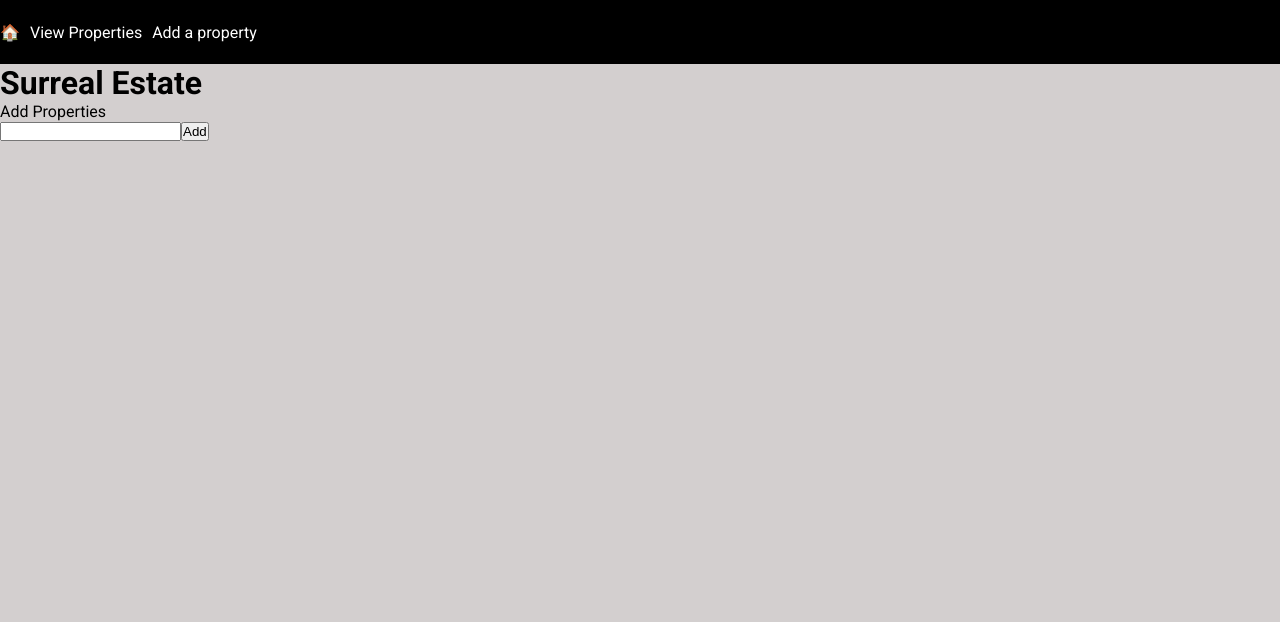
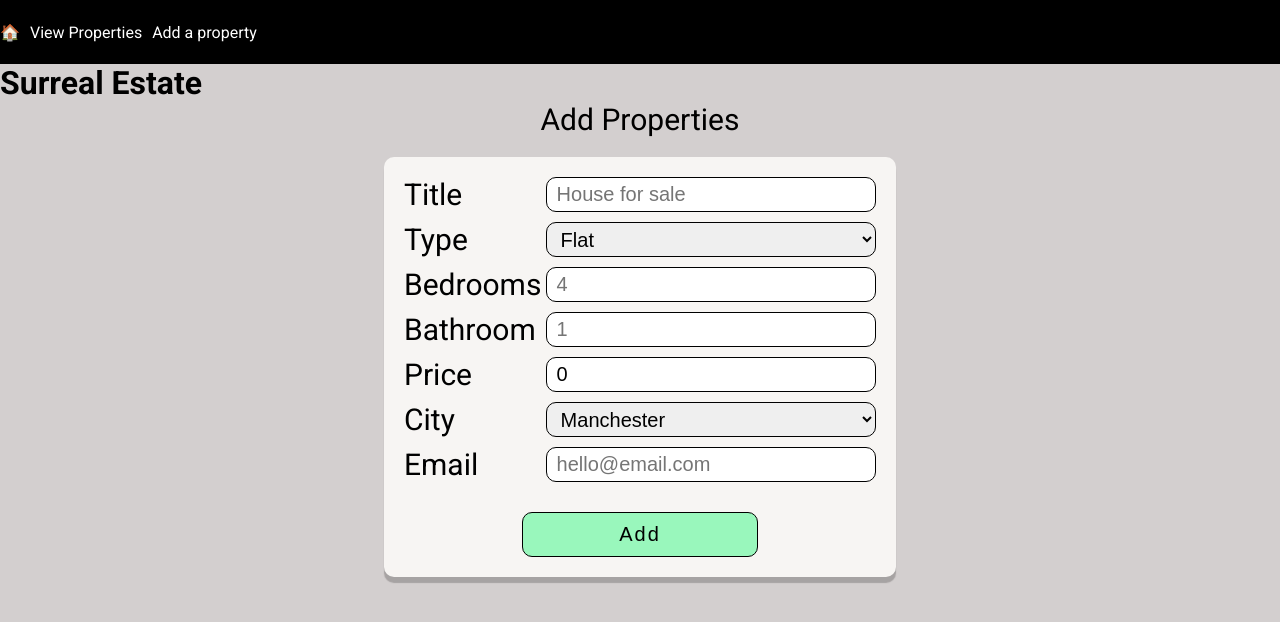
Before and after one commit to greenchul/Surreal-Estate-App, a React (Create React App) app: page /add-property in a window 1280 px wide. Shown: the top 622 px of the page. Built offline with nearby package versions, Linux system fonts and the light colour scheme.

Commit message:
AddProperty components added with tests

```diff
--- a/src/components/AddProperty.js
+++ b/src/components/AddProperty.js
@@ -5,6 +5,10 @@ const AddProperty = () => {
   const initialState = {
     fields: {
       title: "",
+      type: "Flat",
+      bedrooms: 0,
+      bathrooms: 0,
+      price: 0,
       city: "Manchester",
     },
   };
@@ -13,24 +17,118 @@ const AddProperty = () => {
 
   const handleAddProperty = (e) => {
     e.preventDefault();
-    console.log(fields);
   };
   const handleFieldChange = (e) => {
-    console.log(e.target.name, e.target.value);
     setFields({ ...fields, [e.target.name]: e.target.value });
   };
   return (
     <div className="add-property">
       <p>Add Properties</p>
-      <form onSubmit={handleAddProperty}>
+      <form onSubmit={handleAddProperty} className="add-property__form">
+        <label htmlFor="title">
+          Title
           <input
             id="title"
             name="title"
             value={fields.title}
             onChange={handleFieldChange}
+            placeholder="House for sale"
+            className="add-property__form__field"
           />
+        </label>
 
+        <label htmlFor="type">
+          Type
+          <select
+            id="type"
+            name="type"
+            value={fields.type}
+            onChange={handleFieldChange}
+            className="add-property__form__field"
+          >
+            <option value="Flat">Flat</option>
+            <option value="Detached">Detached</option>
+            <option value="Semi-Detached">Semi-Detached</option>
+            <option value="Terraced">Terraced</option>
+            <option value="End of Terrace">End of Terrace</option>
+            <option value="Cottage">Cottage</option>
+            <option value="Bungalow">Bungalow</option>
+          </select>
+        </label>
+
+        <label htmlFor="bedrooms">
+          Bedrooms
+          <input
+            type="number"
+            id="bedrooms"
+            placeholder="4"
+            min="0"
+            max="20"
+            name="bedrooms"
+            // value={fields.bedrooms}
+            onChange={handleFieldChange}
+            className="add-property__form__field"
+          />
+        </label>
+
+        <label htmlFor="bathrooms">
+          Bathroom
+          <input
+            type="number"
+            id="bathrooms"
+            min="0"
+            max="15"
+            name="bathrooms"
+            // value={fields.bathrooms}
+            onChange={handleFieldChange}
+            className="add-property__form__field"
+            placeholder="1"
+          />
+        </label>
+
+        <label htmlFor="price">
+          Price
+          <input
+            type="number"
+            name="price"
+            id="price"
+            value={fields.price}
+            min="0"
+            onChange={handleFieldChange}
+            className="add-property__form__field"
+          />
+        </label>
+
+        <label htmlFor="city">
+          City
+          <select
+            id="city"
+            name="city"
+            value={fields.city}
+            onChange={handleFieldChange}
+            className="add-property__form__field"
+          >
+            <option value="Manchester">Manchester</option>
+            <option value="Leeds">Leeds</option>
+            <option value="Sheffield">Sheffield</option>
+            <option value="Liverpool">Liverpool</option>
+          </select>
+        </label>
+
+        <label htmlFor="email">
+          Email
+          <input
+            type="email"
+            id="email"
+            name="email"
+            placeholder="hello@email.com"
+            onChange={handleFieldChange}
+            className="add-property__form__field"
+          />
+        </label>
+        <div className="add-property__form__button">
           <button type="submit">Add</button>
+        </div>
       </form>
     </div>
   );
--- a/src/components/NavBar.js
+++ b/src/components/NavBar.js
@@ -10,12 +10,12 @@ const NavBar = () => {
           🏠
         </li>
         <li>
-          <Link exact to="/" className="navbar-links">
+          <Link to="/" className="navbar-links">
             View Properties
           </Link>
         </li>
         <li>
-          <Link exact to="/add-property" className="navbar-links">
+          <Link to="/add-property" className="navbar-links">
             Add a property
           </Link>
         </li>
--- a/src/index.css
+++ b/src/index.css
@@ -1,6 +1,7 @@
 * {
   padding: 0;
   margin: 0;
+  box-sizing: border-box;
 }
 
 body {
--- a/src/styles/AddProperty.css
+++ b/src/styles/AddProperty.css
@@ -0,0 +1,65 @@
+.add-property {
+  display: flex;
+  flex-direction: column;
+  align-items: center;
+  font-size: 30px;
+}
+.add-property__form {
+  padding: 20px;
+  background-color: rgb(247, 245, 243);
+  margin-top: 20px;
+  width: 40%;
+  display: flex;
+  flex-direction: column;
+  box-shadow: 0px 6px 1px rgba(67, 66, 66, 0.311);
+  border-radius: 10px;
+}
+
+button {
+  width: 50%;
+  border-radius: 10px;
+  margin-top: 20px;
+  border: 1px solid black;
+  background-color: rgb(153, 247, 188);
+  cursor: pointer;
+  padding: 10px;
+  font-size: 20px;
+  letter-spacing: 2px;
+}
+
+button:hover {
+  background-color: rgb(122, 160, 136);
+}
+
+button:active {
+  box-shadow: 0px 6px 1px rgba(67, 66, 66, 0.311);
+  transform: translateY(4px);
+}
+
+label {
+  display: flex;
+  flex-direction: row;
+  justify-content: space-between;
+  margin-bottom: 10px;
+}
+
+input {
+  width: 70%;
+  border-radius: 10px;
+  border: 1px solid black;
+  text-indent: 10px;
+  font-size: 20px;
+}
+
+select {
+  width: 70%;
+  border-radius: 10px;
+  border: 1px solid black;
+  text-indent: 10px;
+  font-size: 20px;
+}
+
+.add-property__form__button {
+  display: flex;
+  justify-content: center;
+}
```
Also changed, not shown: 2 other files (tests, documents, lock files or other folders). Lines whose indentation alone changed are shown as unchanged.
